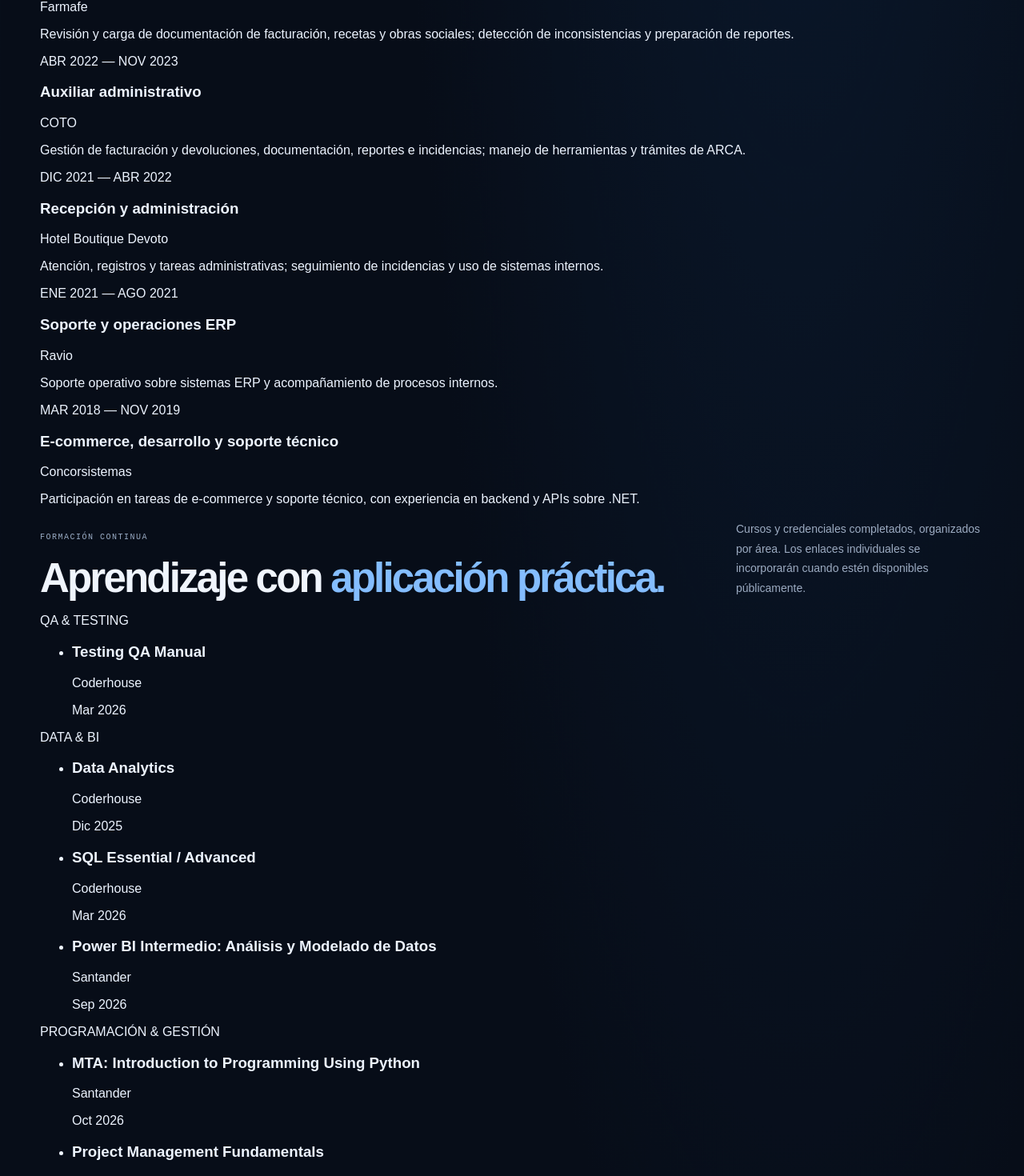
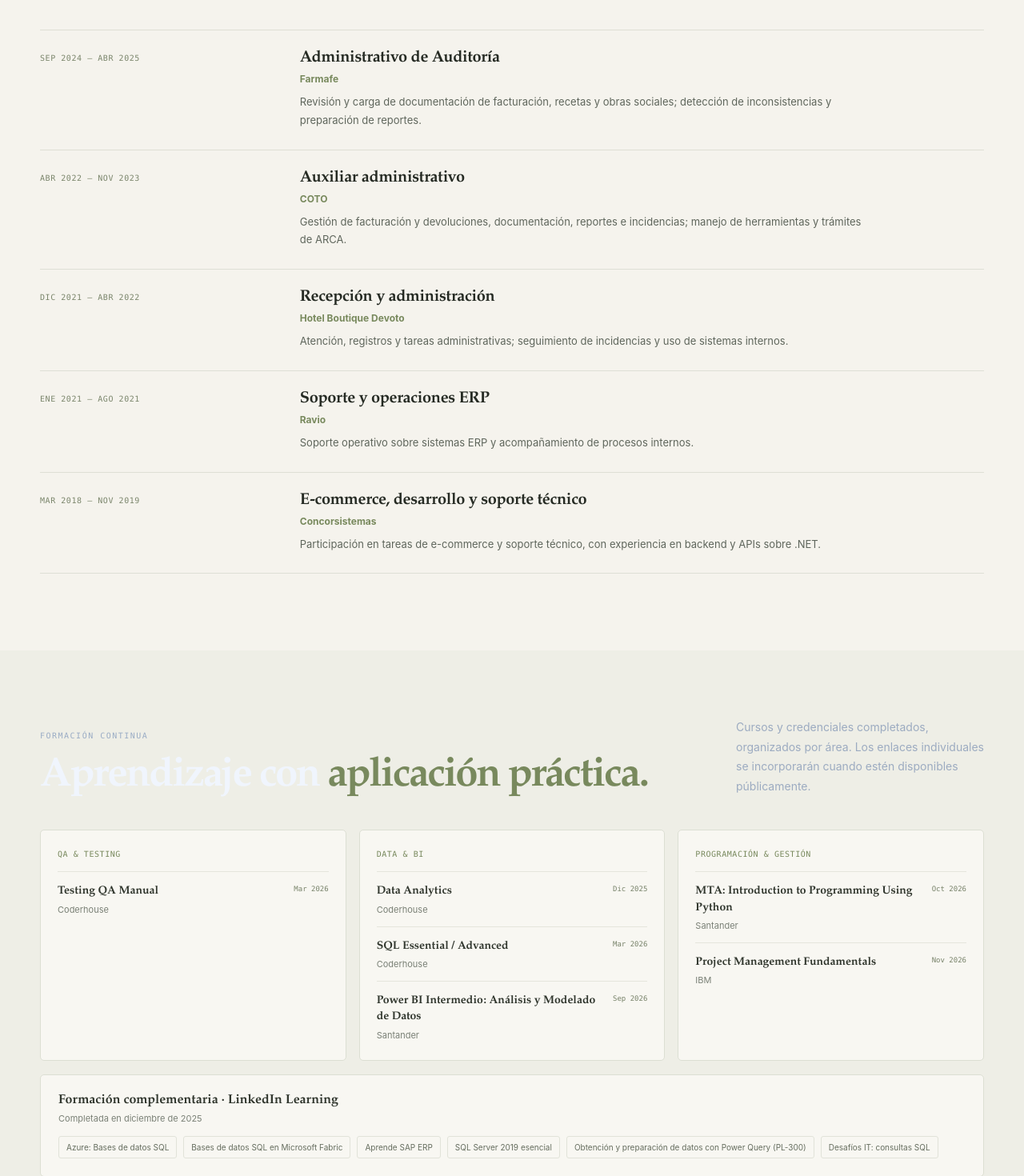
Before and after one commit to agustiininicabral/portfolio-agustin, a React (Vite) app: page / in a window 1280 px wide. Shown: the part 1113-2583 px from the top of the page at 80% size. Built offline with nearby package versions, Linux system fonts and the light colour scheme.

Commit message:
Refine editorial visual system and add career section styling

```diff
--- a/src/style.css
+++ b/src/style.css
@@ -2545,3 +2545,375 @@ button:focus-visible,
     min-height: 44px;
   }
 }
+
+
+/* Portfolio refinement: editorial hierarchy, readable evidence and career sections. */
+:root {
+  font-family: Inter, "Segoe UI", Arial, sans-serif;
+  color: #252a23;
+  background: #f5f3ed;
+  --ink: #252a23;
+  --muted: #666d62;
+  --green: #8e9c72;
+  --line: #e2dfd5;
+  --mono: "SFMono-Regular", Consolas, "Liberation Mono", monospace;
+  --display: "Iowan Old Style", "Palatino Linotype", Georgia, serif;
+}
+
+body {
+  background: #f5f3ed;
+}
+
+.hero h1,
+.section-heading h2,
+.process-heading h2,
+.contact-main h2,
+.social-heading h2 {
+  font-family: var(--display);
+  font-weight: 600;
+  letter-spacing: -0.045em;
+}
+
+.hero h1 {
+  line-height: 0.98;
+  letter-spacing: -0.055em;
+}
+
+.hero-description,
+.strip-copy,
+.card-description,
+.work-description,
+.experience-detail,
+.credential-item h3,
+.additional-learning li {
+  color: #5f665c;
+}
+
+.status-dot {
+  background: #7d9360;
+  box-shadow: 0 0 0 4px #7d93601c;
+}
+
+.hero-visual {
+  background-color: #e9e9df;
+  background-image: radial-gradient(#8f9b7b35 0.8px, transparent 0.8px);
+  border-color: #dedfd3;
+}
+
+.visual-orbit { border-color: #c7cdbd; }
+.orbit-two { border-color: #d4d8ca; }
+.note-top { background: #f5f3ed; border-color: #d9ddcf; }
+.button-primary { background: #252a23; }
+.button-primary:hover { background: #414a39; }
+.button-light { background: #c8d1b4; }
+.button-light:hover { background: #d5ddc4; }
+.hero h1 span,
+.section-heading h2 span,
+.contact-main h2 span,
+.social-heading h2 span { color: #78895d; }
+.wordmark-dot,
+.footer-brand span { color: #78895d; }
+
+.experience-section,
+.credentials-section {
+  padding: 92px 0 96px;
+  border-top: 1px solid var(--line);
+}
+
+.experience-list {
+  margin-top: 38px;
+  border-top: 1px solid #dedfd5;
+}
+
+.experience-item {
+  display: grid;
+  grid-template-columns: minmax(150px, 0.34fr) 1fr;
+  gap: 34px;
+  padding: 23px 0 25px;
+  border-bottom: 1px solid #dedfd5;
+}
+
+.experience-period,
+.credential-group-label {
+  margin: 4px 0 0;
+  color: #7b866c;
+  font: 10px/1.6 var(--mono);
+  letter-spacing: 0.55px;
+}
+
+.experience-main h3 {
+  margin: 0;
+  color: #252a23;
+  font: 600 20px/1.25 var(--display);
+  letter-spacing: -0.35px;
+}
+
+.experience-company {
+  margin: 5px 0 0;
+  color: #78895d;
+  font-size: 12px;
+  font-weight: 650;
+}
+
+.experience-detail {
+  max-width: 720px;
+  margin: 10px 0 0;
+  font-size: 13px;
+  line-height: 1.75;
+}
+
+.credentials-section {
+  padding-top: 84px;
+  background: #eeeee6;
+  border: 0;
+  margin: 0 calc((1180px - 100vw) / 2);
+  padding-left: max(40px, calc((100vw - 1180px) / 2));
+  padding-right: max(40px, calc((100vw - 1180px) / 2));
+}
+
+.credentials-grid {
+  display: grid;
+  grid-template-columns: repeat(3, minmax(0, 1fr));
+  gap: 16px;
+  margin-top: 38px;
+}
+
+.credential-group {
+  padding: 22px 21px 10px;
+  border: 1px solid #dcdfd3;
+  border-radius: 5px;
+  background: #f8f7f2;
+}
+
+.credential-group-label {
+  margin: 0 0 13px;
+  color: #78895d;
+}
+
+.credential-group ul,
+.additional-learning ul {
+  margin: 0;
+  padding: 0;
+  list-style: none;
+}
+
+.credential-item {
+  display: flex;
+  align-items: flex-start;
+  justify-content: space-between;
+  gap: 12px;
+  padding: 14px 0;
+  border-top: 1px solid #e5e5dc;
+}
+
+.credential-item h3 {
+  margin: 0;
+  color: #30362d;
+  font: 600 14px/1.45 var(--display);
+}
+
+.credential-item p {
+  margin: 5px 0 0;
+  color: #7a8076;
+  font-size: 11px;
+}
+
+.credential-item > span {
+  flex: 0 0 auto;
+  padding-top: 2px;
+  color: #778269;
+  font: 9px var(--mono);
+}
+
+.additional-learning {
+  margin-top: 17px;
+  padding: 22px;
+  border: 1px solid #dcdfd3;
+  border-radius: 5px;
+  background: #f8f7f2;
+}
+
+.additional-learning h3 {
+  margin: 0;
+  color: #30362d;
+  font: 600 16px var(--display);
+}
+
+.additional-learning > p {
+  margin: 6px 0 15px;
+  color: #7a8076;
+  font-size: 11px;
+}
+
+.additional-learning ul {
+  display: flex;
+  flex-wrap: wrap;
+  gap: 8px;
+}
+
+.additional-learning li {
+  padding: 7px 9px;
+  border: 1px solid #e1e3d9;
+  border-radius: 3px;
+  color: #656d5e;
+  font-size: 10px;
+}
+
+.projects-catalog-link {
+  margin: 24px 0 0;
+  text-align: right;
+}
+
+.projects-catalog-link a {
+  color: #526341;
+  font-size: 12px;
+  font-weight: 650;
+}
+
+.projects-catalog-link a:hover { color: #78895d; }
+
+.project-cover {
+  position: absolute;
+  inset: 0;
+  display: flex;
+  flex-direction: column;
+  justify-content: space-between;
+  overflow: hidden;
+  padding: 23px 25px;
+  color: #eef0e7;
+  background:
+    radial-gradient(circle at 78% 18%, #7f8f6d42, transparent 32%),
+    linear-gradient(135deg, #283127 0%, #3a4634 52%, #202820 100%);
+}
+
+.project-cover::before,
+.project-cover::after {
+  position: absolute;
+  content: "";
+  border: 1px solid #d2dbbd25;
+  border-radius: 50%;
+  pointer-events: none;
+}
+
+.project-cover::before {
+  width: 280px;
+  height: 280px;
+  right: -72px;
+  top: -135px;
+}
+
+.project-cover::after {
+  width: 190px;
+  height: 190px;
+  right: -25px;
+  top: -90px;
+}
+
+.project-cover-index,
+.project-cover-category,
+.project-cover-tags {
+  position: relative;
+  z-index: 1;
+  font: 9px var(--mono);
+  letter-spacing: 0.8px;
+}
+
+.project-cover-index { color: #b9c4ad; }
+.project-cover-mark {
+  position: absolute;
+  top: 18px;
+  right: 25px;
+  color: #d5ddc9;
+  font: 600 18px var(--display);
+}
+.project-cover-mark span { color: #a9bd86; }
+.project-cover-copy {
+  position: relative;
+  z-index: 1;
+  display: grid;
+  gap: 9px;
+  max-width: 80%;
+}
+.project-cover-category { color: #c0cfaa; }
+.project-cover-copy strong {
+  color: #f4f3e9;
+  font: 600 clamp(23px, 3vw, 34px)/1.08 var(--display);
+  letter-spacing: -0.6px;
+}
+.project-cover-tags {
+  display: flex;
+  flex-wrap: wrap;
+  gap: 7px;
+}
+.project-cover-tags span {
+  padding: 6px 8px;
+  border: 1px solid #d7e0c533;
+  border-radius: 2px;
+  color: #d1d9c8;
+  font-size: 8px;
+}
+.project-cover-corner {
+  position: absolute;
+  right: 24px;
+  bottom: 24px;
+  color: #c9d4b7;
+  font-size: 18px;
+}
+
+.carousel-track:focus-visible,
+.carousel-control:focus-visible,
+.button:focus-visible,
+.project-links a:focus-visible,
+.projects-catalog-link a:focus-visible {
+  outline: 2px solid #71875a;
+  outline-offset: 4px;
+}
+
+@media (max-width: 900px) {
+  .credentials-section {
+    margin-left: calc((min(100% - 48px, 760px) - 100vw) / 2);
+    margin-right: calc((min(100% - 48px, 760px) - 100vw) / 2);
+    padding-left: 24px;
+    padding-right: 24px;
+  }
+  .credentials-grid { grid-template-columns: 1fr 1fr; }
+}
+
+@media (max-width: 680px) {
+  .experience-section,
+  .credentials-section {
+    padding-top: 66px;
+    padding-bottom: 68px;
+  }
+  .experience-item {
+    grid-template-columns: 1fr;
+    gap: 7px;
+    padding: 19px 0 21px;
+  }
+  .experience-period { margin: 0; }
+  .experience-main h3 { font-size: 19px; }
+  .credentials-section {
+    margin-left: -18px;
+    margin-right: -18px;
+    padding-left: 18px;
+    padding-right: 18px;
+  }
+  .credentials-grid { grid-template-columns: 1fr; gap: 11px; margin-top: 27px; }
+  .credential-group { padding: 19px 17px 8px; }
+  .additional-learning { padding: 19px 17px; }
+  .project-cover { padding: 18px; }
+  .project-cover-mark { top: 15px; right: 18px; }
+  .project-cover-corner { right: 18px; bottom: 18px; }
+  .projects-catalog-link { text-align: left; }
+  .hero h1 { font-family: var(--display); letter-spacing: -0.06em; }
+}
+
+@media (prefers-reduced-motion: reduce) {
+  :root { scroll-behavior: auto; }
+  *, *::before, *::after {
+    scroll-behavior: auto !important;
+    animation-duration: 0.01ms !important;
+    animation-iteration-count: 1 !important;
+    transition-duration: 0.01ms !important;
+  }
+}
```
